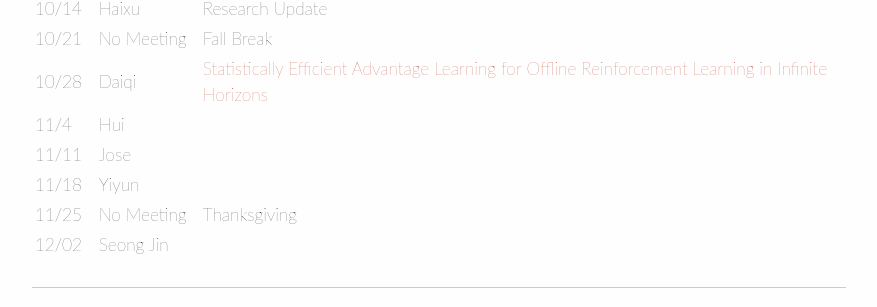
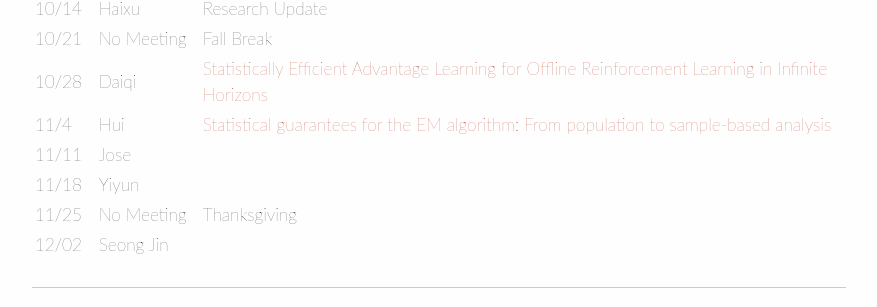
Before and after one commit to huishenstats/sophiashenh.github.io, a Jekyll site: the page built from group_meeting/2022Fall.md, in a window 1280 px wide. Shown: the part 469-776 px from the top of the page, without its empty margins (201-1078 px from the left). Built offline with Jekyll 4.4.1, drawn with Linux system fonts in a browser that asks for light colours.

Commit message:
weekly update

```diff
--- a/group_meeting/2022Fall.md
+++ b/group_meeting/2022Fall.md
@@ -21,7 +21,7 @@ Time: 3:00 - 4:00pm
 | 10/14 | Haixu | Research Update |
 | 10/21 | No Meeting | Fall Break |
 | 10/28 | Daiqi | [Statistically Efficient Advantage Learning for Offline Reinforcement Learning in Infinite Horizons](https://www.tandfonline.com/doi/full/10.1080/01621459.2022.2106868) |
-| 11/4  | Hui | |
+| 11/4  | Hui | [Statistical guarantees for the EM algorithm: From population to sample-based analysis](https://projecteuclid.org/journals/annals-of-statistics/volume-45/issue-1/Statistical-guarantees-for-the-EM-algorithm--From-population-to/10.1214/16-AOS1435.full) |
 | 11/11 | Jose|  |
 | 11/18 | Yiyun |   |
 | 11/25 | No Meeting |  Thanksgiving |
```
